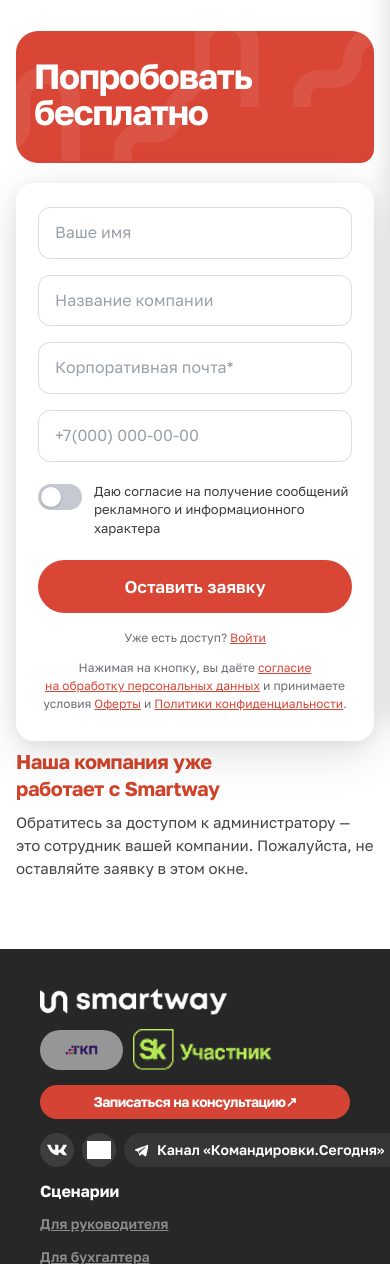
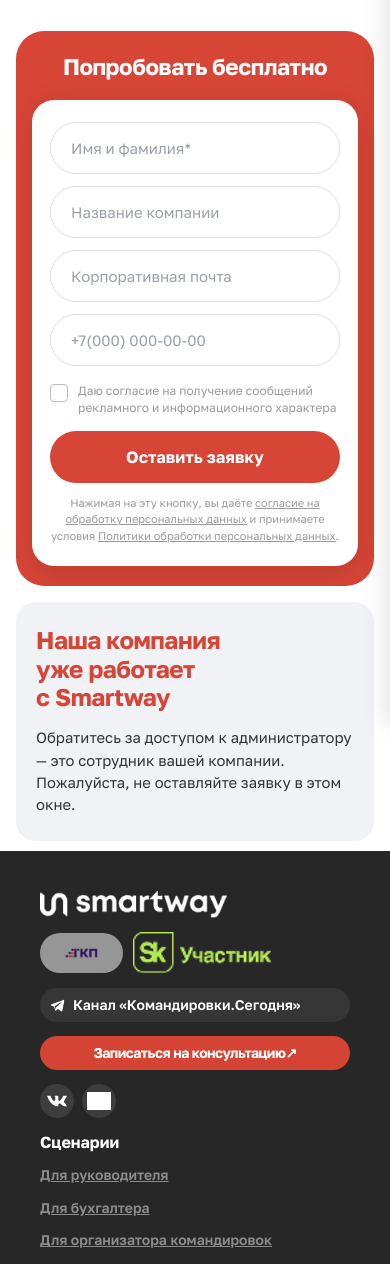
Before and after one commit to AntonMarkulevich/smartway, a PHP site: page /registration.html in a window 390 px wide; the page is wider, and only the part inside the window is pictured. Shown: the part 121-1385 px from the top of that part. Run offline with PHP 8.4, Linux system fonts and the light colour scheme; grey boxes are pictures that could not be loaded.

Commit message:
add mobile for registration

```diff
--- a/css/registration-page.css
+++ b/css/registration-page.css
@@ -67,7 +67,7 @@
   border-radius: clamp(22px, 3vw, 36px) clamp(22px, 3vw, 36px) clamp(14px, 2vw, 22px) clamp(22px, 3vw, 36px);
   padding: clamp(40px, 5vw, 64px) clamp(28px, 10%, 56px) clamp(28px, 4vw, 40px) clamp(24px, 4vw, 48px);
   box-sizing: border-box;
-  background-color: #d94636;
+  background-color: #d74536;
 }
 
 /* Декор vector-line как на макете: бледные линии к низу, меньший масштаб; слева / справа зеркало по горизонтали */
@@ -106,14 +106,6 @@
   line-height: 1.02;
   letter-spacing: -0.035em;
   color: #fff;
-}
-
-.reg-hero__title-line {
-  display: block;
-}
-
-.reg-hero__title-line:last-child {
-  margin-top: 0.02em;
 }
 
 /* Карточка формы — отдельный блок, absolute справа в слое красного (.reg-hero__layer) */
@@ -166,8 +158,8 @@
 
 .reg-form__input:focus {
   outline: none;
-  border-color: #d94636;
-  box-shadow: 0 0 0 3px rgba(217, 70, 54, 0.15);
+  border-color: #d74536;
+  box-shadow: 0 0 0 3px rgba(215, 69, 54, 0.15);
 }
 
 /* Toggle согласия */
@@ -238,7 +230,7 @@
   font-size: 17px;
   font-weight: 600;
   color: #fff;
-  background: #d94636;
+  background: #d74536;
   border: none;
   border-radius: 999px;
   cursor: pointer;
@@ -266,7 +258,7 @@
 }
 
 .reg-form__legal a {
-  color: #d94636;
+  color: #d74536;
   text-decoration: underline;
   text-underline-offset: 0.12em;
 }
@@ -316,6 +308,8 @@
   .reg-main {
     padding-left: 6%;
     padding-right: 6%;
+    /* небольшой зазор до футера, чтобы не сливалось */
+    padding-bottom: 10px;
   }
 
   .reg-hero__stack {
@@ -323,11 +317,35 @@
     padding-bottom: 0;
   }
 
+  .reg-hero__layer {
+    background: #d74536;
+    border-radius: clamp(28px, 7vw, 44px);
+    padding: clamp(22px, 5vw, 28px) clamp(16px, 4vw, 22px) clamp(20px, 4.5vw, 26px);
+    box-sizing: border-box;
+    overflow: hidden;
+  }
+
   .reg-hero__red {
     min-height: 0;
-    margin-bottom: clamp(12px, 2vw, 20px);
-    padding: clamp(28px, 4vw, 44px) clamp(18px, 4vw, 24px) clamp(32px, 5vw, 48px);
-    padding-right: clamp(18px, 4vw, 24px);
+    margin: 0;
+    padding: 0 0 clamp(18px, 4vw, 26px);
+    background: transparent;
+    border-radius: 0;
+    overflow: visible;
+  }
+
+  .reg-hero__red::before,
+  .reg-hero__red::after {
+    display: none;
+  }
+
+  .reg-hero__title {
+    max-width: none;
+    margin: 0 auto;
+    text-align: center;
+    font-size: clamp(22px, 5.8vw, 30px);
+    line-height: 1.2;
+    letter-spacing: -0.02em;
   }
 
   .reg-hero__form-wrap {
@@ -336,20 +354,135 @@
     right: auto;
     width: 100%;
     max-width: none;
-    margin: 0;
+    margin: clamp(0px, 0.5vw, 4px) 0 0;
   }
 
   .reg-form {
-    margin-top: clamp(20px, 3vw, 28px);
+    margin-top: 0;
+    padding: clamp(22px, 5vw, 28px) clamp(18px, 4.5vw, 24px) clamp(22px, 5vw, 28px);
+    border-radius: clamp(22px, 5.5vw, 32px);
+    box-shadow: 0 8px 32px rgba(0, 0, 0, 0.12);
   }
 
-  .reg-hero__title {
-    max-width: none;
-    font-size: clamp(34px, 9vw, 56px);
+  .reg-form__field {
+    margin-bottom: clamp(12px, 3vw, 16px);
+  }
+
+  .reg-form__field:last-of-type {
+    margin-bottom: 0;
+  }
+
+  .reg-form__input {
+    min-height: 52px;
+    padding: 14px 20px;
+    border-radius: 999px;
+    border: 1px solid #e0e0e0;
+    font-size: 15px;
+  }
+
+  .reg-form__input::placeholder {
+    color: #9aa0a8;
+  }
+
+  .reg-form__consent {
+    position: relative;
+    display: grid;
+    grid-template-columns: auto 1fr;
+    column-gap: 10px;
+    align-items: start;
+    margin: clamp(16px, 3.5vw, 20px) 0 clamp(14px, 3vw, 18px);
+  }
+
+  .reg-form__consent-input {
+    position: absolute;
+    left: 0;
+    top: 0;
+  }
+
+  .reg-form__switch-ui {
+    grid-column: 1;
+    grid-row: 1;
+    width: 18px;
+    height: 18px;
+    margin-top: 2px;
+    border-radius: 4px;
+    background: #fff;
+    border: 1px solid #bdbdbd;
+    box-sizing: border-box;
+  }
+
+  .reg-form__switch-ui::after {
+    top: 50%;
+    left: 50%;
+    width: 5px;
+    height: 9px;
+    margin: -6px 0 0 -3px;
+    border-radius: 0;
+    background: transparent;
+    border: solid #fff;
+    border-width: 0 2px 2px 0;
+    box-shadow: none;
+    transform: translate(0, 0) rotate(45deg) scale(0);
+    opacity: 0;
+    transition: transform 0.15s ease, opacity 0.15s ease;
+  }
+
+  .reg-form__consent-input:checked + .reg-form__switch-ui {
+    background: #d74536;
+    border-color: #d74536;
+  }
+
+  .reg-form__consent-input:checked + .reg-form__switch-ui::after {
+    transform: translate(0, 0) rotate(45deg) scale(1);
+    opacity: 1;
+  }
+
+  .reg-form__consent-input:focus-visible + .reg-form__switch-ui {
+    outline: 2px solid #fff;
+    outline-offset: 2px;
+  }
+
+  .reg-form__consent-text {
+    grid-column: 2;
+    grid-row: 1;
+    min-width: 0;
+    font-size: 12px;
+    line-height: 1.45;
+    color: #9a9a9a;
+  }
+
+  .reg-form__submit {
+    margin-bottom: clamp(12px, 3vw, 16px);
+    padding: 16px 20px;
+    min-height: 52px;
+    background: #d74536;
+    font-size: clamp(16px, 4.2vw, 17px);
+    font-weight: 700;
+  }
+
+  .reg-form__submit:hover {
+    background: #c43d2f;
+  }
+
+  .reg-form__legal--login {
+    display: none;
+  }
+
+  .reg-form__legal--policy {
+    font-size: 11px;
+    line-height: 1.5;
+    color: #9a9a9a;
+    text-align: center;
+  }
+
+  .reg-form__legal--policy a {
+    color: inherit;
+    text-decoration: underline;
+    text-underline-offset: 0.12em;
   }
 
   .reg-hero {
-    margin-bottom: clamp(12px, 2vw, 20px);
+    margin-bottom: 0;
   }
 
   .reg-note {
@@ -358,7 +491,34 @@
     left: auto;
     transform: none;
     z-index: auto;
-    margin-top: clamp(8px, 2vw, 16px);
+    max-width: none;
+    margin-top: clamp(16px, 4vw, 24px);
+    box-sizing: border-box;
+    background: #f0f2f5;
+    border-radius: clamp(20px, 5vw, 28px);
+    padding: clamp(24px, 6vw, 32px) clamp(20px, 5vw, 28px) clamp(26px, 6vw, 34px);
+    text-align: left;
+  }
+
+  .reg-note__title {
+    margin: 0 0 clamp(16px, 4vw, 22px);
+    font-size: clamp(22px, 6.2vw, 28px);
+    font-weight: 700;
+    line-height: 1.12;
+    letter-spacing: -0.02em;
+    color: #d74536;
+  }
+
+  .reg-note__title-line + .reg-note__title-line {
+    margin-top: 0.06em;
+  }
+
+  .reg-note__text {
+    max-width: none;
+    font-size: clamp(14px, 3.8vw, 16px);
+    line-height: 1.5;
+    font-weight: 400;
+    color: #333333;
   }
 }
 
@@ -366,6 +526,7 @@
   .reg-main {
     padding-left: 16px;
     padding-right: 16px;
+    padding-bottom: 10px;
   }
 
   .reg-hero__title {
--- a/registration.html
+++ b/registration.html
@@ -91,17 +91,14 @@
             <div class="reg-hero__stack">
               <div class="reg-hero__layer">
                 <div class="reg-hero__red">
-                  <h1 id="reg-hero-title" class="reg-hero__title">
-                    <span class="reg-hero__title-line">Попробовать</span>
-                    <span class="reg-hero__title-line">бесплатно</span>
-                  </h1>
+                  <h1 id="reg-hero-title" class="reg-hero__title">Попробовать бесплатно</h1>
                 </div>
                 <div class="reg-hero__form-wrap">
                   <form class="reg-form" action="#" method="post" aria-labelledby="reg-form-heading" novalidate>
                     <h2 id="reg-form-heading" class="visually-hidden">Заявка на подключение</h2>
                     <div class="reg-form__field">
-                      <label class="visually-hidden" for="reg-name">Ваше имя</label>
-                      <input class="reg-form__input" type="text" id="reg-name" name="name" placeholder="Ваше имя" autocomplete="name">
+                      <label class="visually-hidden" for="reg-name">Имя и фамилия</label>
+                      <input class="reg-form__input" type="text" id="reg-name" name="name" placeholder="Имя и фамилия*" autocomplete="name">
                     </div>
                     <div class="reg-form__field">
                       <label class="visually-hidden" for="reg-company">Название компании</label>
@@ -109,7 +106,7 @@
                     </div>
                     <div class="reg-form__field">
                       <label class="visually-hidden" for="reg-email">Корпоративная почта</label>
-                      <input class="reg-form__input" type="email" id="reg-email" name="email" placeholder="Корпоративная почта*" autocomplete="email" required>
+                      <input class="reg-form__input" type="email" id="reg-email" name="email" placeholder="Корпоративная почта" autocomplete="email" required>
                     </div>
                     <div class="reg-form__field">
                       <label class="visually-hidden" for="reg-phone">Телефон</label>
@@ -124,11 +121,11 @@
 
                     <button type="submit" class="reg-form__submit">Оставить заявку</button>
 
-                    <p class="reg-form__legal">
+                    <p class="reg-form__legal reg-form__legal--login">
                       Уже есть доступ? <a href="login.html">Войти</a>
                     </p>
-                    <p class="reg-form__legal">
-                      Нажимая на кнопку, вы даёте <a href="confidence-page.html">согласие на&nbsp;обработку персональных данных</a> и принимаете условия <a href="offer.html">Оферты</a> и <a href="confidence-page.html">Политики конфиденциальности</a>.
+                    <p class="reg-form__legal reg-form__legal--policy">
+                      Нажимая на эту кнопку, вы даёте <a href="confidence-page.html">согласие на обработку персональных данных</a> и принимаете условия <a href="confidence-page.html">Политики обработки персональных данных</a>.
                     </p>
                   </form>
                 </div>
@@ -137,10 +134,11 @@
 
             <div class="reg-note">
               <h2 class="reg-note__title">
-                <span class="reg-note__title-line">Наша компания уже</span>
-                <span class="reg-note__title-line">работает с Smartway</span>
+                <span class="reg-note__title-line">Наша компания</span>
+                <span class="reg-note__title-line">уже работает</span>
+                <span class="reg-note__title-line">с Smartway</span>
               </h2>
-              <p class="reg-note__text">Обратитесь за доступом к администратору&nbsp;— это сотрудник вашей компании. Пожалуйста, не оставляйте заявку в этом окне.</p>
+              <p class="reg-note__text">Обратитесь за доступом к администратору — это сотрудник вашей компании. Пожалуйста, не оставляйте заявку в этом окне.</p>
             </div>
           </section>
         </div>
@@ -162,7 +160,7 @@
                                     <p class="footer__contact footer__contact--strong"><a href="mailto:pr@smartway.today">pr@smartway.today</a></p>
                                 </div>
                                 <p class="footer__contact">
-                    <a href="contract-hotel.html" class="footer__link-external">Для отелей по вопросам контрактинга<span class="footer__ext-icon" aria-hidden="true"> ↗</span></a>
+                                    <a href="#" class="footer__link-external">Для отелей по вопросам контрактинга<span class="footer__ext-icon" aria-hidden="true"> ↗</span></a>
                                 </p>
                             </div>
                             <p class="footer__address">125124, г.&nbsp;Москва, 5-я&nbsp;ул.&nbsp;Ямского Поля, д.&nbsp;5, стр.1, пом.&nbsp;2/11</p>
@@ -191,18 +189,6 @@
                                 <li><a href="#">Для организатора командировок</a></li>
                             </ul>
                         </div>
-            </div>
-            <div class="footer__col footer__col--capabilities">
-              <div class="footer__col-head">
-                <div class="footer__socials">
-                  <a href="#" class="footer__social footer__social--round" aria-label="ВКонтакте"><img src="img/footer-icon-vk.svg" alt="" width="20" height="20"></a>
-                  <a href="#" class="footer__social footer__social--round" aria-label="VC.ru"><img src="img/footer-icon-vc.svg" alt="" class="footer__social-img--vc" width="22" height="16"></a>
-                  <a href="#" class="footer__channel-pill">
-                    <img src="img/footer-icon-tg.svg" alt="" class="footer__channel-icon" width="18" height="18">
-                    <span class="footer__channel-label">Канал «Командировки.Сегодня»</span>
-                  </a>
-                </div>
-              </div>
                         <div class="footer__col-body">
                             <h3 class="footer__heading">Возможности</h3>
                             <ul class="footer__list">
@@ -217,13 +203,29 @@
                             </ul>
                         </div>
                     </div>
+                    <div class="footer__col footer__col--capabilities">
+                        <div class="footer__col-head">
+                            <div class="footer__socials">
+                                <a href="#" class="footer__social footer__social--round" aria-label="ВКонтакте"><img src="img/footer-icon-vk.svg" alt="" width="20" height="20"></a>
+                                <a href="#" class="footer__social footer__social--round" aria-label="VC.ru"><img src="img/footer-icon-vc.svg" alt="" class="footer__social-img--vc" width="22" height="16"></a>
+
+                            </div>
+                        </div>
+
+                        <div class="footer__channel-wrap">
+                            <a href="#" class="footer__channel-pill">
+                                <img src="img/footer-icon-tg.svg" alt="" class="footer__channel-icon" width="18" height="18">
+                                <span class="footer__channel-label">Канал «Командировки.Сегодня»</span>
+                            </a>
+                        </div>
+                    </div>
                     <div class="footer__col footer__col--useful">
                         <div class="footer__col-head footer__col-head--spacer" aria-hidden="true"></div>
                         <div class="footer__col-body">
                             <h3 class="footer__heading">Полезное</h3>
                             <ul class="footer__list">
-                  <li><a href="faq.html">Вопрос-ответ</a></li>
-                  <li><a href="blog.html">Блог</a></li>
+                                <li><a href="#">Вопрос-ответ</a></li>
+                                <li><a href="#">Блог</a></li>
                                 <li><a href="#">Такси в командировке</a></li>
                                 <li><a href="#">Бесплатная консультация</a></li>
                                 <li><a href="#">Оформление командировок</a></li>
@@ -239,14 +241,14 @@
                         <div class="footer__col-body">
                             <h3 class="footer__heading">О компании</h3>
                             <ul class="footer__list footer__list--compact">
-                  <li><a href="#">Общая информация</a></li>
+                                <li><a href="about.html">Общая информация</a></li>
                                 <li><a href="#">Работа в Smartway</a></li>
-                  <li><a href="#">Реквизиты</a></li>
-                  <li><a href="offer.html">Оферта</a></li>
-                  <li><a href="#">Контакты</a></li>
+                                <li><a href="rekvizity.html">Реквизиты</a></li>
+                                <li><a href="#">Оферта</a></li>
+                                <li><a href="contacts.html">Контакты</a></li>
                                 <li><a href="#">Условия доступа к личным поездкам</a></li>
                                 <li><a href="#">Пользовательское соглашение</a></li>
-                  <li><a href="confidence-page.html">Политика конфиденциальности</a></li>
+                                <li><a href="#">Политика конфиденциальности</a></li>
                                 <li><a href="#">Правила использования ПЭП</a></li>
                                 <li><a href="#">Гарантия лучшей цены</a></li>
                                 <li><a href="#">Аккредитованная IT-компания</a></li>
@@ -271,7 +273,7 @@
             <div class="footer__bottom">
                 <div class="footer__bottom-inner">
                     <a href="#" class="footer__bottom-link">Защита персональных данных</a>
-            <a href="certificate.html" class="footer__bottom-link">Сертификат Транспортной Клиринговой Компании</a>
+                    <a href="#" class="footer__bottom-link">Сертификат Транспортной Клиринговой Компании</a>
                     <a href="#" class="footer__bottom-link">Безопасное соединение SSL</a>
                 </div>
             </div>
```
Lines whose indentation alone changed are shown as unchanged.
